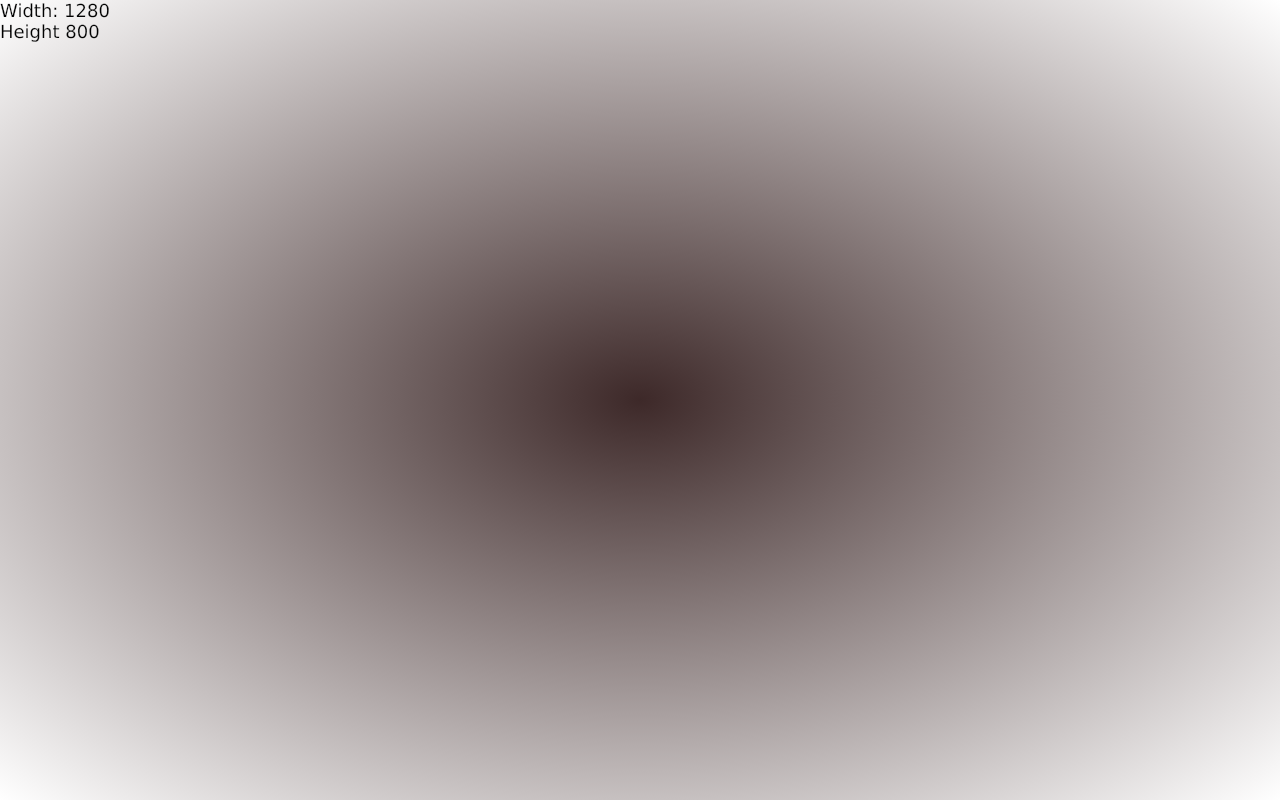
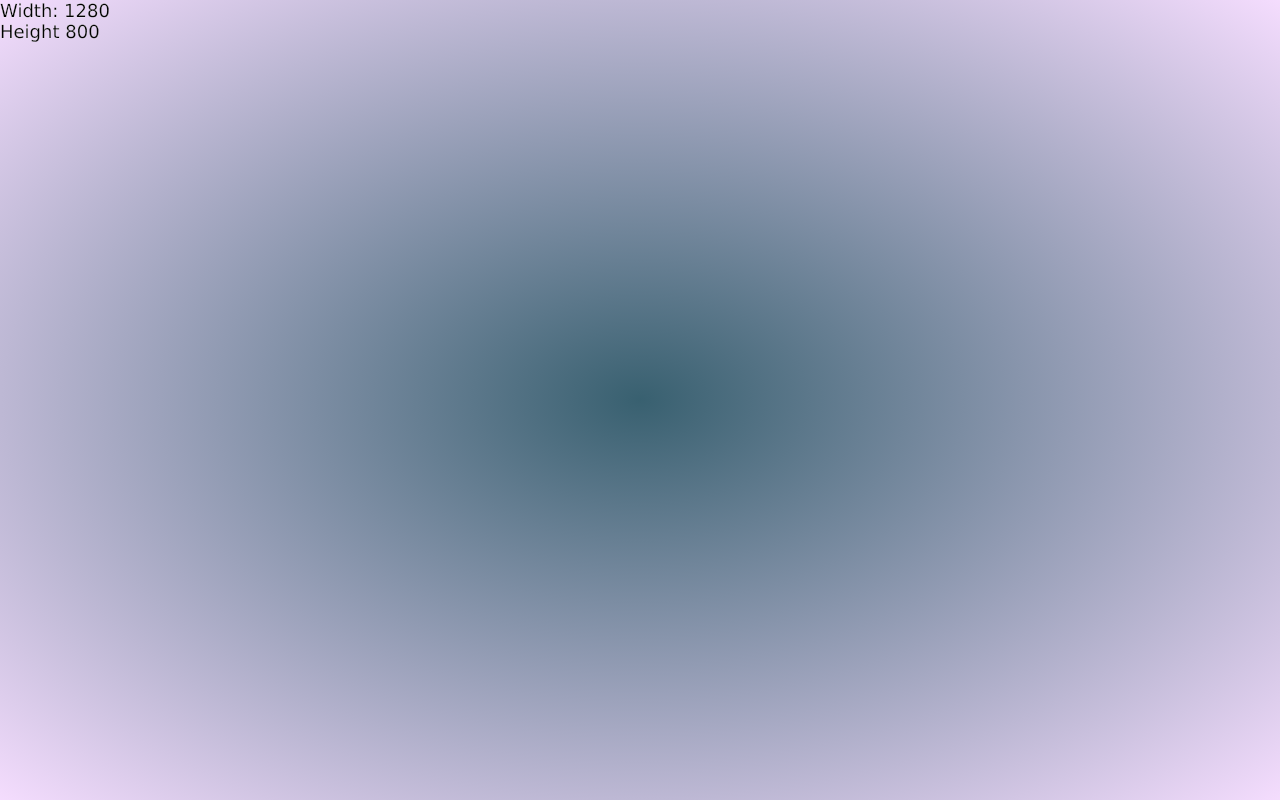
Before and after one commit to Helium5250/Rainbow-Query, a plain HTML site: page index.html in a window 1280 px wide. Drawn offline with nearby package versions, Linux system fonts and the light colour scheme.

Commit message:
corrected hsl value to 360deg

```diff
--- a/index.html
+++ b/index.html
@@ -1,8 +1,10 @@
 <!doctype html>
 <html lang="en">
+
 <head>
 	<meta charset="UTF-8">
-    <meta content="width=device-width, user-scalable=no, initial-scale=1.0, maximum-scale=1.0, minimum-scale=1.0" name="viewport">
+	<meta content="width=device-width, user-scalable=no, initial-scale=1.0, maximum-scale=1.0, minimum-scale=1.0"
+		name="viewport">
 	<meta content="ie=edge" http-equiv="X-UA-Compatible">
 	<title>Rainbow Query</title>
 
@@ -15,19 +17,16 @@ Width: <span id="width"></span><br>
 	Height <span id="height"></span>
 
 	<script type="text/javascript">
-	function toGradient(hue, saturation, lightness, alpha)
-	{
-		const args = Array.from(arguments).map(arg => arg.toString());
-		return "hsla(" + args[0] + "," + args[1] + "%," + args[2] + "%," + args[3] +")"
+		function toHSLA(hue, saturation, lightness = 50, alpha = 1.0) {
+			return "hsla(" + hue + "," + saturation + "%," + lightness + "%," + alpha + ")";
 		}
 
-	function size2gradient(gradient, width, height, mods=[256, 100, 100])
-	{
+		function size2gradient(gradient, width, height, mods = [361, 101, 101]) {
 			const generateColors = (size) => mods.map(mod => Math.abs([size % (mod * 2) - mod]));
 
-		let innerColor = toGradient(...generateColors(width), 1);
-		let outerColor = toGradient(...generateColors(height), 1);
-		return gradient +"(" + innerColor + "," + outerColor + ")"
+			let innerColor = toHSLA(...generateColors(width), 1);
+			let outerColor = toHSLA(...generateColors(height), 1);
+			return gradient + "(" + innerColor + "," + outerColor + ")"
 		}
 
 		$(document).ready(function () {
@@ -50,4 +49,5 @@ Height <span id="height"></span>
 	</script>
 
 </body>
+
 </html>
```
Lines whose indentation alone changed are shown as unchanged.
